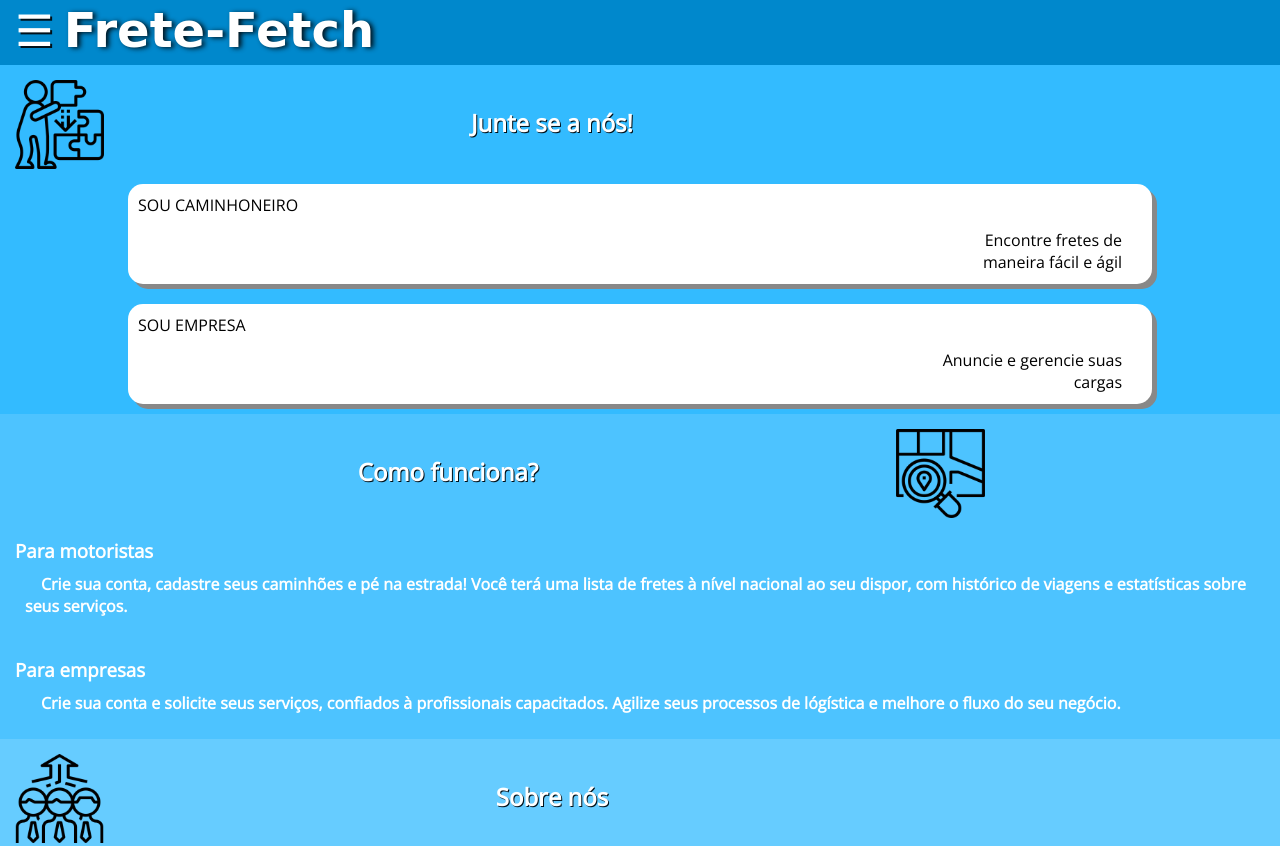
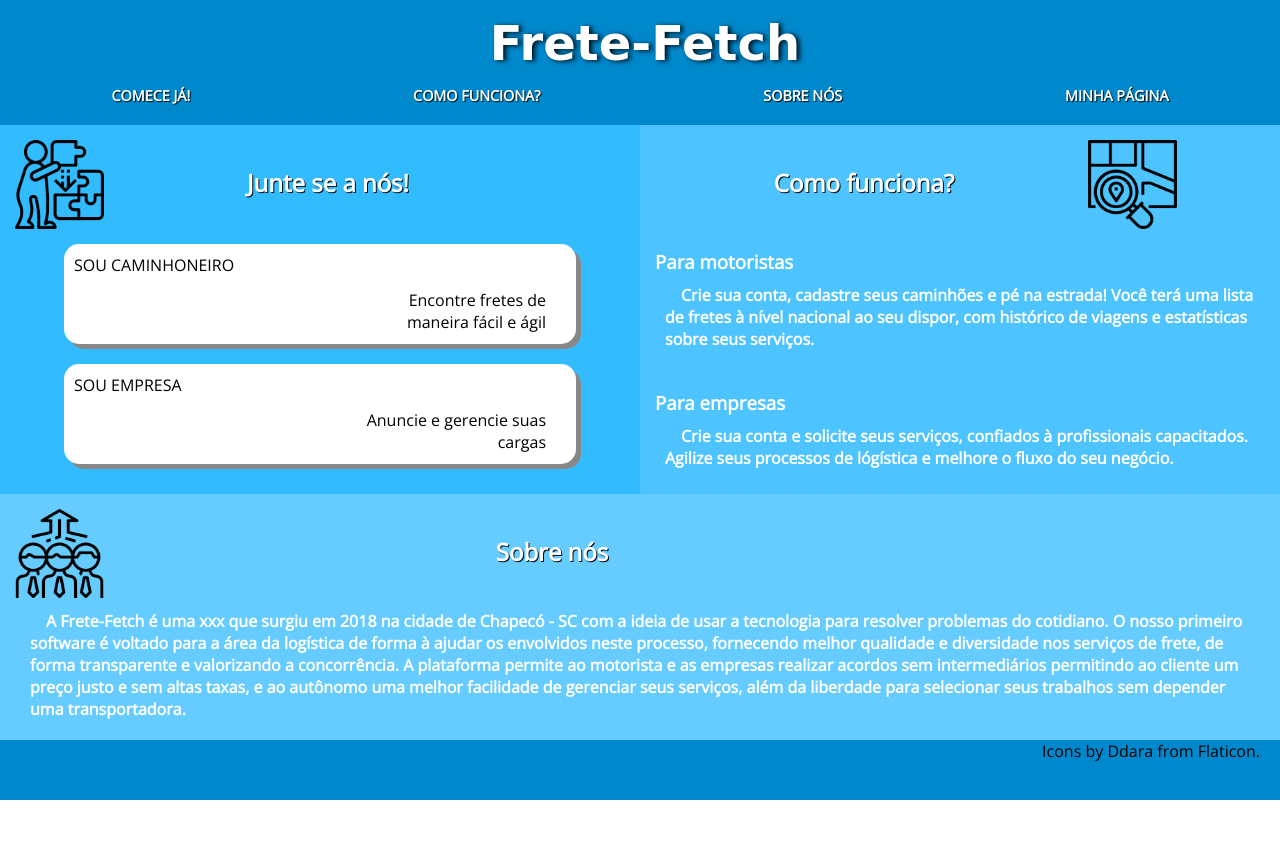
Before and after one commit to vitor-apolinario/WEBSITE, a plain HTML site: page index.html in a window 1280 px wide. Shown: the top 846 px of the page. After the commit the page ends 800 px from the top, so only its background shows below. Drawn offline with nearby package versions, Linux system fonts and the light colour scheme; a web font is replaced by a local one.

Commit message:
responsive/desktop

```diff
--- a/css/styles.css
+++ b/css/styles.css
@@ -55,6 +55,11 @@ label[for="controle-menu"]{
 	padding-bottom: 5px;
 }
 
+.container{
+	display: flex;
+	flex-flow: row wrap;
+}
+
 .c1, .c2, .c3, .c4, .c5{
 	width: 100%;
 
@@ -62,15 +67,15 @@ label[for="controle-menu"]{
 
 .c1{
 	background-color: #0088cc;
-	height: 200px;
 }
 
 .c2 {
 	background-color: #33bbff;
 	display: flex;
 	flex-flow: column;
-	justify-content: center;
+	justify-content: space-between;
 	align-items: center;
+	padding-bottom: 20px;
 }
 
 /*titulo que deve ser usado em c1, c2, ..., cn*/
@@ -170,3 +175,41 @@ label[for="controle-menu"]{
 	padding-right: 15px;
 	padding-top: 15px;
 }
+
+@media only screen and (min-width: 500px) {
+	.c2, .c3{
+		width: 50%;
+	}
+	.c1 .top-wrap label{
+		display: none;
+	}
+	.menu-opcoes{
+		display: flex;
+		justify-content: space-around;
+	}
+
+	.sou:hover{
+		background-color: lightgrey;
+	}
+
+	.c1 .top-wrap{
+		padding-top: 15px;
+	}
+
+	.top-wrap h1{
+		width: 100%;
+		text-align: center;
+	}
+
+	.menu-opcoes div{
+		padding: 10px;
+		margin-bottom: 10px;
+	}
+
+	.menu-opcoes div:hover{
+		border-radius: 15px;
+		background-color: lightblue;
+		box-shadow: 1px 1px 1px black;
+	}
+
+}
--- a/index.html
+++ b/index.html
@@ -22,13 +22,14 @@
 				<div><a href="#start">Comece já!</a></div>
 				<div><a href="#como-funciona">Como funciona?</a></div>
 				<div><a href="#sobre-nos">Sobre nós</a></div>
-				<div><a href="#">Como funciona?</a></div>
-				<div><a href="#">O tamanho desse header pode ser alterado</a></div>
+				<!-- <div><a href="#">Como funciona?</a></div> -->
+				<div><a href="#">Minha página</a></div>
 			</div>
 		</nav>
 	</header>
 	<!--fim cabeçalho-->
 
+	<div class="container">
 	<section class="c2" id="start">
 		<div class="top-wrap">
 			<img src="imagens/png/020-solution.png" class="ico-left">
@@ -68,6 +69,7 @@
 			<p>&emsp;A Frete-Fetch é uma xxx que surgiu em 2018 na cidade de Chapecó - SC com a ideia de usar a tecnologia para resolver problemas do cotidiano. O nosso primeiro software é voltado para a área da logística de forma à ajudar os envolvidos neste processo, fornecendo melhor qualidade e diversidade nos serviços de frete, de forma transparente e valorizando a concorrência. A plataforma permite ao motorista e as empresas realizar acordos sem intermediários permitindo ao cliente um preço justo e sem altas taxas, e ao autônomo uma melhor facilidade de gerenciar seus serviços, além da liberdade para selecionar seus trabalhos sem depender uma transportadora.</p>
 		</div>
 	</section>
+	</div>
 
 	<footer class="c5">
 		<p style="text-align: right; padding-right: 20px;">Icons by <a href="https://www.flaticon.com/authors/ddara" style="text-decoration: none; color: black;">Ddara</a> from <a href="https://www.flaticon.com/" style="text-decoration: none; color: black;">Flaticon</a>.</p>
--- a/javascript/javascript.js
+++ b/javascript/javascript.js
@@ -2,6 +2,10 @@
 window.onload = function(){
 	var menu=document.getElementsByClassName("menu-opcoes")[0];
 	var header=document.getElementsByClassName("c1")[0];
+
+	//se estiver em desktop pula essa parte
+	if(screen.width > 500)
+		return;
 
 	if(menu.style.display=='none'){
 		menu.style.display='block';
```
